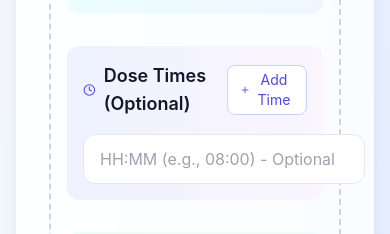
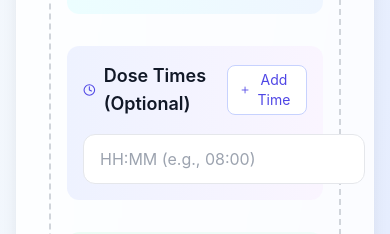
Before and after one commit to roshan35480/meditime, a React (Create React App) app: page / in a window 390 px wide. Shown: the part 1240-1474 px from the top of the page. Built offline with nearby package versions, Linux system fonts and the light colour scheme.

Commit message:
fix: improve responsive layout for days and update placeholder

```diff
--- a/src/components/ScheduleForm.js
+++ b/src/components/ScheduleForm.js
@@ -154,7 +154,7 @@ const ScheduleForm = ({
             {medicine.schedulingMethod === 'daysPerWeek' && (
               <div className="bg-gradient-to-r from-purple-50 to-pink-50 rounded-xl p-4">
                 <h3 className="text-lg font-semibold text-gray-900 mb-4">Select Days</h3>
-                <div className="grid grid-cols-2 md:grid-cols-3 gap-3">
+                <div className="grid grid-cols-1 sm:grid-cols-2 md:grid-cols-3 gap-3">
                   {weekdays.map(day => (
                     <label key={day} className="flex items-center p-3 border border-gray-200 rounded-lg hover:bg-white/50 transition-colors cursor-pointer">
                       <input
@@ -258,7 +258,7 @@ const ScheduleForm = ({
                       className={`flex-1 px-4 py-3 border rounded-xl focus:ring-2 focus:ring-indigo-500 focus:border-transparent transition-all ${
                         medicineErrors[`doseTime${doseIndex}`] ? 'border-red-300 bg-red-50' : 'border-gray-200 hover:border-gray-300'
                       }`}
-                      placeholder="HH:MM (e.g., 08:00) - Optional"
+                      placeholder="HH:MM (e.g., 08:00)"
                     />
                     {medicine.doseTimes.length > 1 && (
                       <button
```
